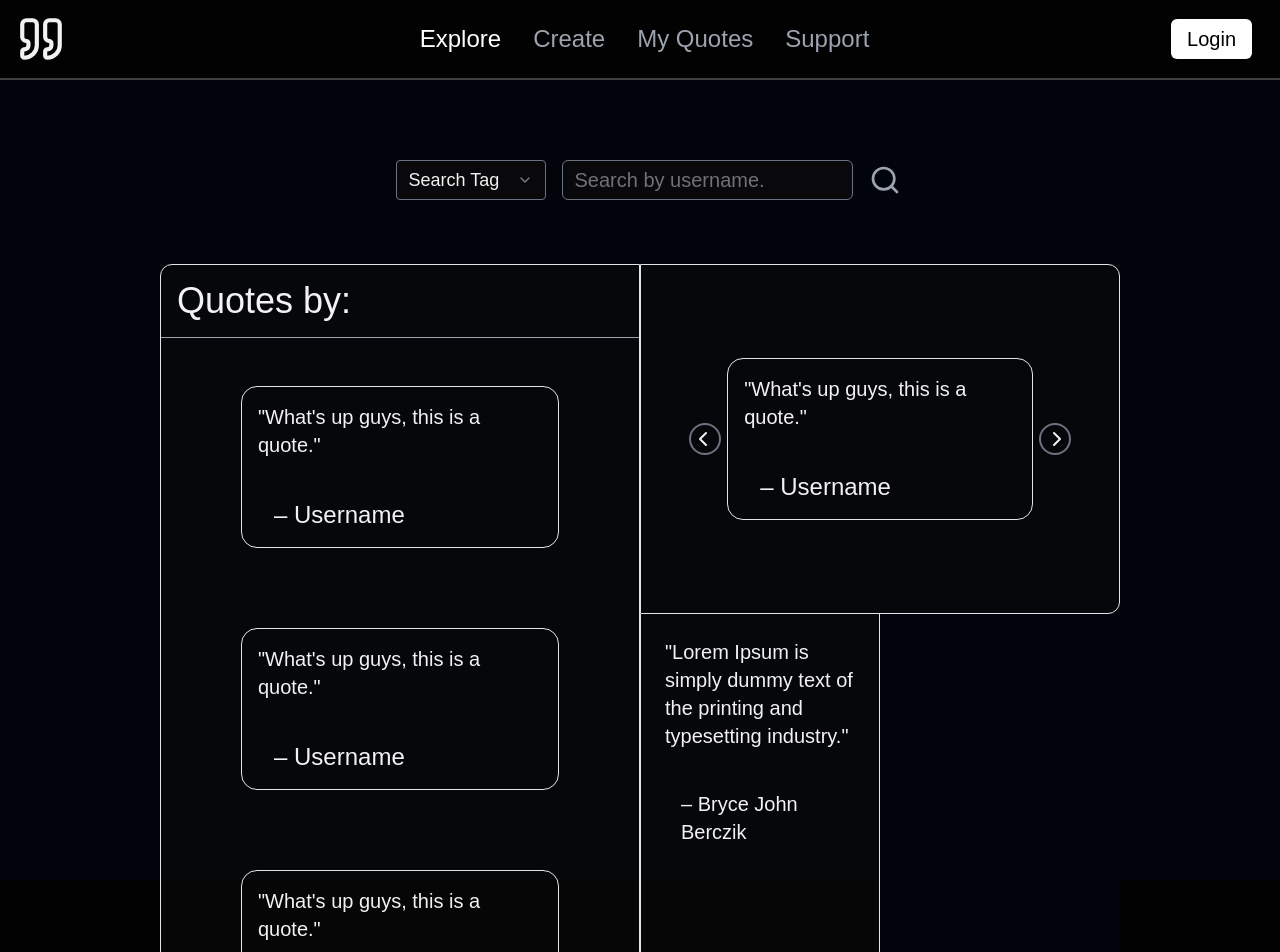
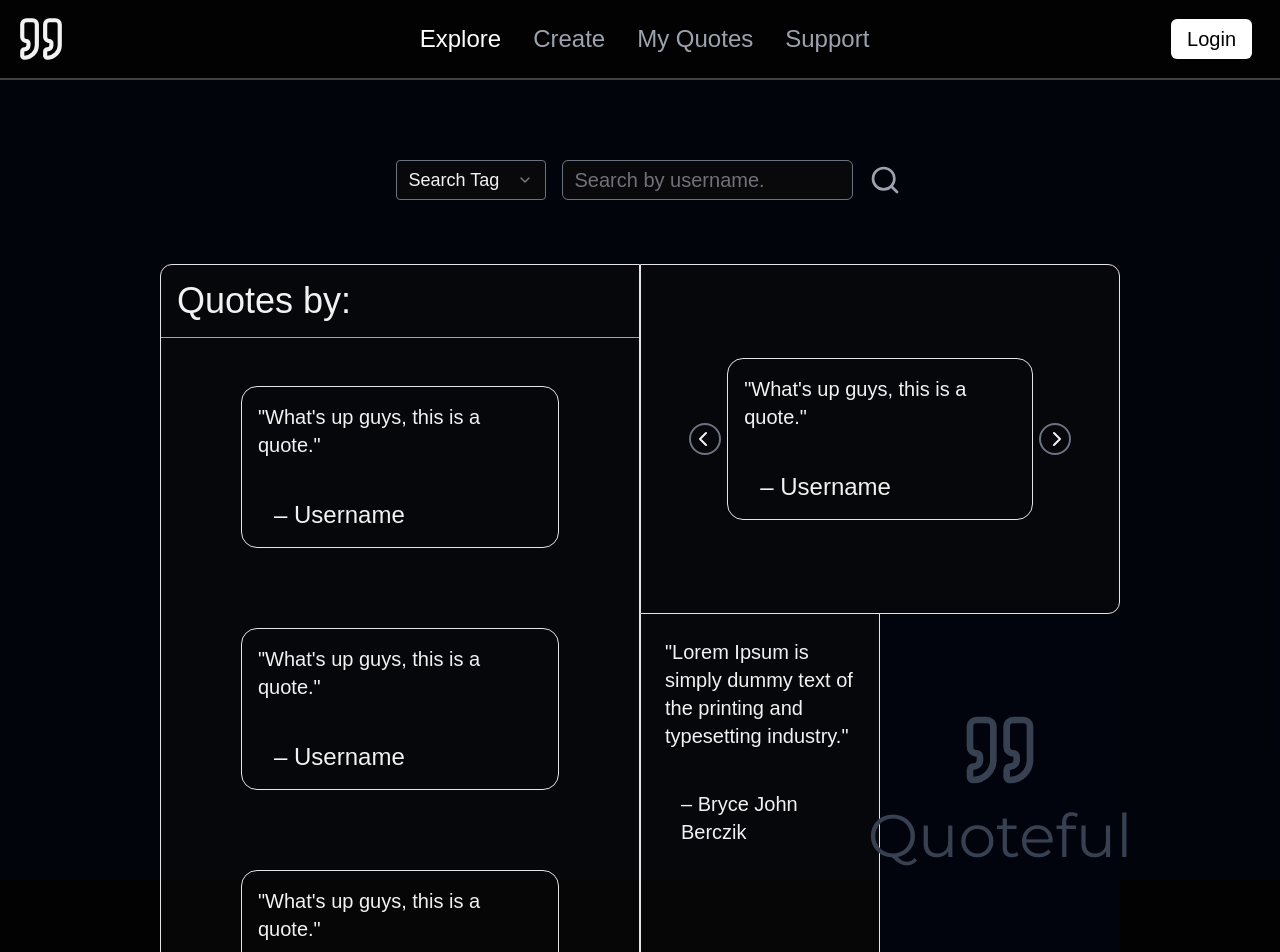
Before and after one commit to ZVKubajak/Quoteful, a React (Vite) app in the folder client/: page /explore in a window 1280 px wide. Shown: the top 952 px of the page. Built offline with nearby package versions, Linux system fonts and the light colour scheme.

Commit message:
Added Logo Mark

```diff
--- a/client/src/pages/Explore.tsx
+++ b/client/src/pages/Explore.tsx
@@ -4,6 +4,7 @@ import tagStyles from "@/lib/tagStyles";
 import { Search } from "lucide-react";
 import { ChevronLeft } from "lucide-react";
 import { ChevronRight } from "lucide-react";
+import { Quote } from "lucide-react";
 import { Input } from "@/components/ui/input";
 import {
   Select,
@@ -214,9 +215,12 @@ const Explore = () => {
           <div id="container-right-bottom" className="flex h-1/2">
             <div
               id="container-right-bottom-left"
-              className="flex flex-col w-1/2 border-x border-b rounded-br-lg p-6"
+              className="flex flex-col w-1/2 border-x border-b rounded-br-lg"
             >
-              <div className="flex-grow text-xl">
+              <div
+                id="random-quote-container"
+                className="flex-grow text-xl p-6"
+              >
                 <p className="text-clip overflow-hidden">
                   "Lorem Ipsum is simply dummy text of the printing and
                   typesetting industry."
@@ -230,7 +234,12 @@ const Explore = () => {
             <div
               id="container-right-bottom-right"
               className="w-1/2 bg-[#02040D]"
-            ></div>
+            >
+              <div className="flex flex-col items-center text-gray-700">
+                <Quote size={80} className="mt-24" />
+                <h3 className="mt-4 font-montserrat text-6xl">Quoteful</h3>
+              </div>
+            </div>
           </div>
         </div>
       </div>
```
